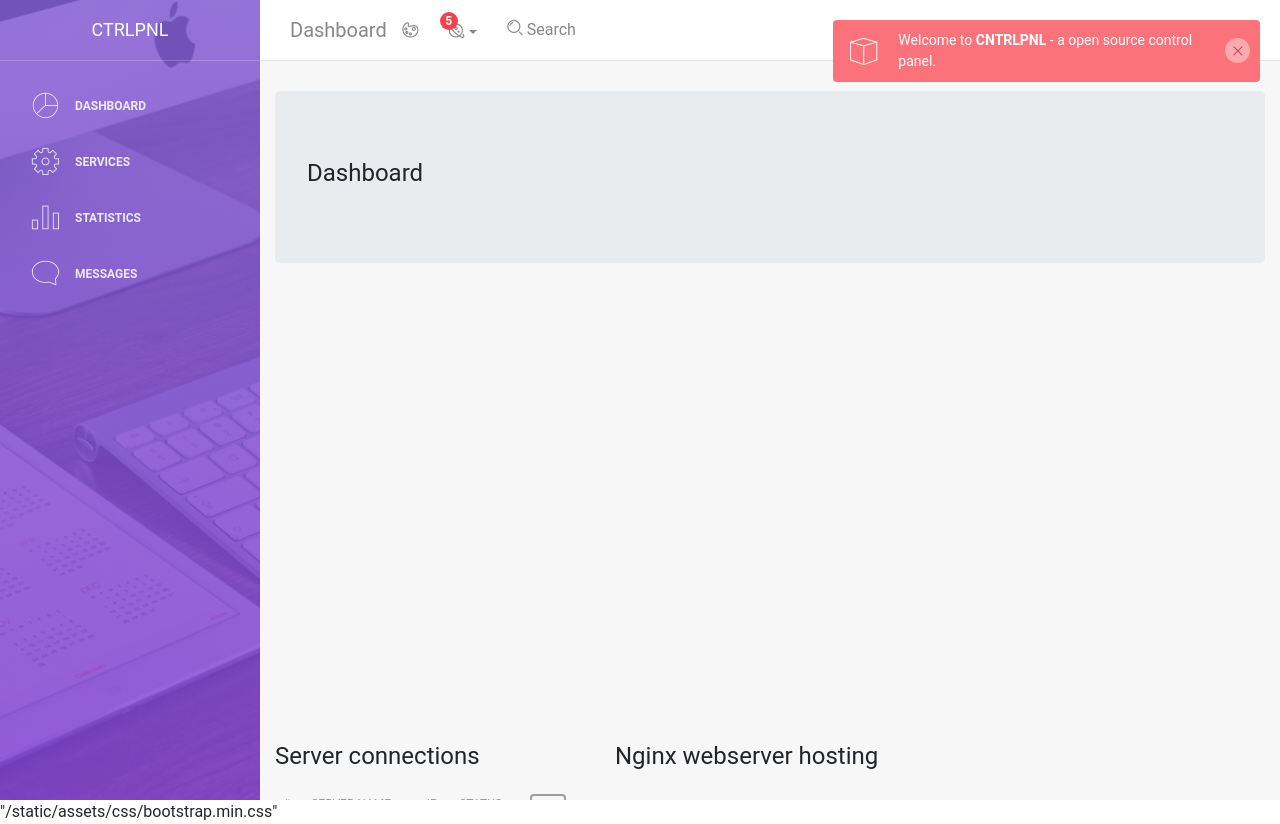
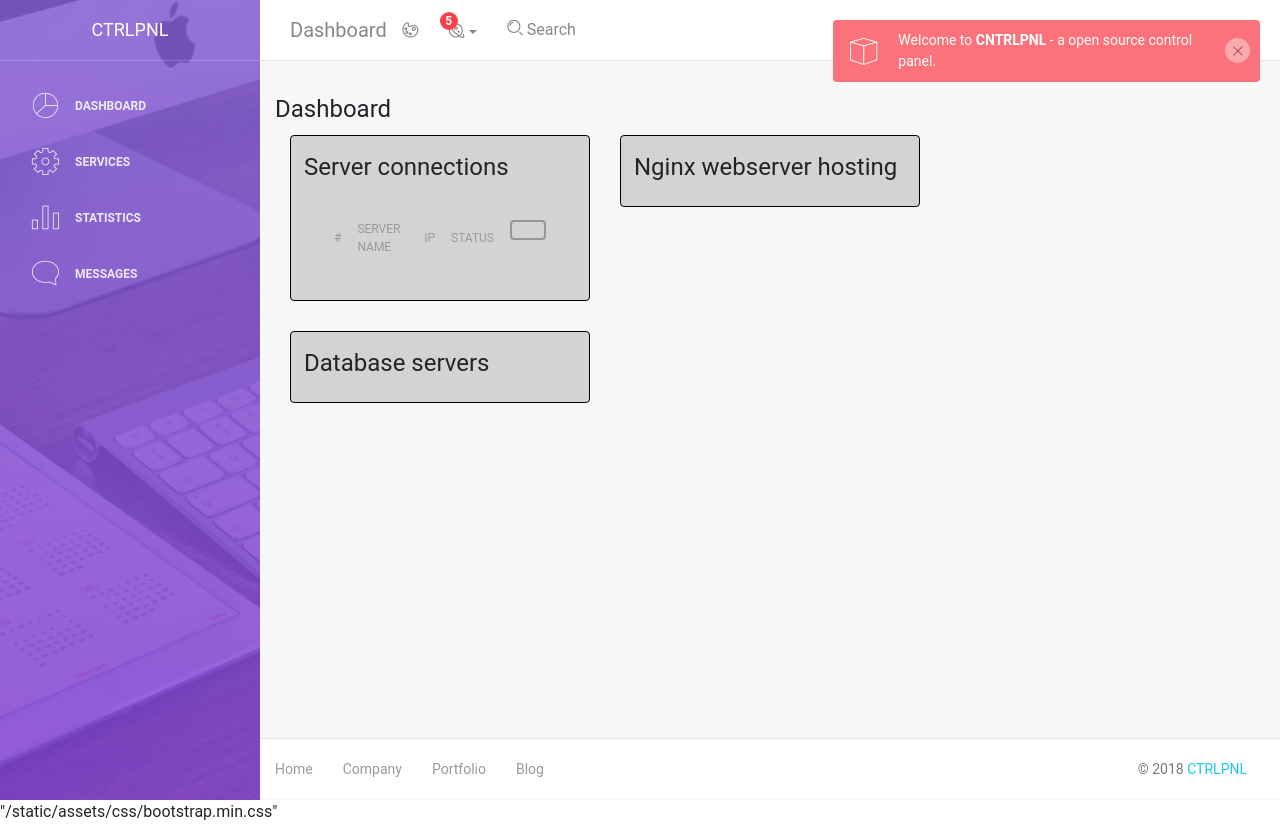
Before and after one commit to pernaess/ctrlpnl, a Django app: page /accounts/dashboard/ in a window 1280 px wide. Run offline with Django 3.2, Linux system fonts and the light colour scheme; the visitor is signed in with stand-in values (Sample User, id 1); lists and menus that the app fills with data are empty; parts of the project's set-up code (start-up, migrations or seed data) failed here and were passed over; some libraries are stand-ins or nearby versions.

Commit message:
upgraded html to boostrap 4

```diff
--- a/tutorial/accounts/static/script.js
+++ b/tutorial/accounts/static/script.js
@@ -12,7 +12,7 @@
     $myForm.submit(function(event){
         event.preventDefault();
         document.getElementById('submit').disabled = true;
-        document.getElementById('navbar_info').innerHTML = 'Checking connection...';
+        // document.getElementById('navbar_info').innerHTML = 'Checking connection...';
         var $formData = $(this).serialize();
         var $thisURL = 'CheckConn/';
         submitIcon();
@@ -39,7 +39,7 @@
             }
         }
         document.getElementById('submit').disabled = false;
-        document.getElementById('navbar_info').innerHTML = 'Checking done <span class="glyphicon glyphicon-ok"></span>';
+        // document.getElementById('navbar_info').innerHTML = 'Checking done <span class="glyphicon glyphicon-ok"></span>';
         submitIcon();
     }
 
@@ -78,7 +78,7 @@
         submit.disabled = true;
         submit.innerText = 'Installing...';
         document.getElementById('service_time').innerHTML = 'Installing database...';
-        document.getElementById('navbar_info').innerHTML = 'Service running...';
+        // document.getElementById('navbar_info').innerHTML = 'Service running...';
         var $formData = $(this).serialize();
         var $thisURL = 'createDB/';
         $.ajax({
@@ -141,7 +141,7 @@
         var submit = document.getElementById(button);
         submit.disabled = false;
         submit.innerText = 'Install';
-        document.getElementById('navbar_info').innerHTML = 'Service done <span class="glyphicon glyphicon-ok"></span>';
+        // document.getElementById('navbar_info').innerHTML = 'Service done <span class="glyphicon glyphicon-ok"></span>';
 }
 
 /**
--- a/tutorial/accounts/static/style.css
+++ b/tutorial/accounts/static/style.css
@@ -154,11 +154,11 @@
 
 /*!* CSS for website html panels *!*/
 
-/*.panel-default {*/
-    /*background: #444;*/
-    /*color: #ccc;*/
-    /*border-radius: 25px;*/
-/*}*/
+.panel-default {
+    background: #444;
+    color: #ccc;
+    border-radius: 25px;
+}
 
 
 /*.larg {*/
@@ -268,5 +268,43 @@
 /*}*/
 
 /*.footer p{*/
-    /*margin-top: 1em;*/
+    /*!*margin-top: 1em;*!*/
 /*}*/
+#conPanel{
+    background-color: lightgrey;
+    padding: 1em;
+    border: 1px solid black;
+    font-size: small;
+}
+/*!* Css for services tabs *!*/
+.nav-filter{
+    background-color: lightgrey;
+    text-decoration: none;
+    color: black;
+}
+
+.nav-pills>li>a{
+    color: #000;
+    background-color: lightgrey;
+    border: 1px solid black;
+}
+
+
+.nav-pills>li.active>a, .nav-pills>li.active>a:hover, .nav-pills>li.active>a:focus{
+background-color:darkgray;
+color:black;
+}
+
+
+#serviceFeedback{
+    background-color: #eee;
+    border-color: #333333;
+    padding: 5px;
+}
+#serviceOutputTable>tr{
+    border-bottom: 1px solid black;
+}
+
+#serviceOutputTable td{
+    padding-right: 5px;
+}
--- a/tutorial/accounts/templates/accounts/dashboard.html
+++ b/tutorial/accounts/templates/accounts/dashboard.html
@@ -8,16 +8,16 @@
 
 {% block body %}
 <div class="content">
-    <div class="jumbotron" id="dashboardTitle">
     <legend>Dashboard</legend>
-    </div>
-</div>
+
 <div class="container-fluid">
     <div class="row">
       <div class="col-md-4 col-xs-7">
-        <div class="panel panel-modest" id="conPanel">
+        <div class="card" id="conPanel">
             <legend>Server connections</legend>
-            <table class="table">
+        <div class="card-body">
+        <div class="table-responsive">
+            <table class="table table-striped">
 
               <thead>
                 <tr>
@@ -50,21 +50,24 @@
 
             </table>
         </div>
+        </div>
+        </div>
       </div>
         <div class="col-md-4 col-xs-7">
-            <div class="panel panel-modest" id="conPanel">
+            <div class="card" id="conPanel">
                 <legend>Nginx webserver hosting</legend>
             </div>
         </div>
     </div>
     <div class="row">
         <div class="col-md-4 col-xs-7">
-            <div class="panel panel-modest" id="conPanel">
+            <div class="card" id="conPanel">
                 <legend>Database servers</legend>
             </div>
         </div>
     </div>
 </div>
+</div>
 
 
 {% endblock %}
--- a/tutorial/accounts/templates/base.html
+++ b/tutorial/accounts/templates/base.html
@@ -15,10 +15,10 @@
     <link rel="stylesheet" href="{% static '/assets/css/light-bootstrap-dashboard.css' %}">
     <link rel="stylesheet" href="{% static 'style.css' %}">
 
-    <script src="{% static 'script.js' %}"></script>
     <script src="https://cdnjs.cloudflare.com/ajax/libs/jquery/2.1.3/jquery.min.js"></script>
     <script src="https://maxcdn.bootstrapcdn.com/bootstrap/3.3.5/js/bootstrap.min.js"></script>
     <script src="https://use.fontawesome.com/releases/v5.0.8/js/all.js"></script>
+    <script src="{% static 'script.js' %}"></script>
 
     {% block head %}
     <title>CTRLPNL</title>
```
Also changed, not shown: tutorial/accounts/templates/accounts/services.html (+13 -13 lines).
